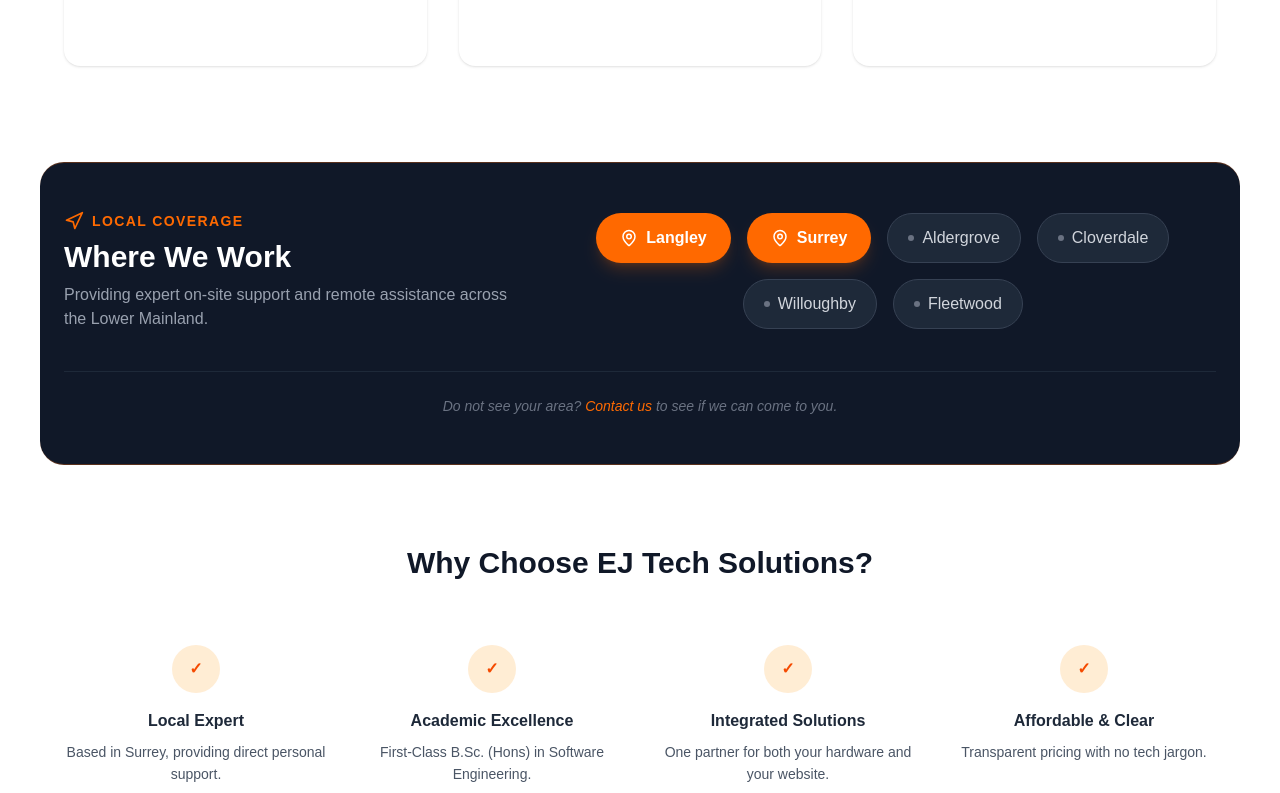
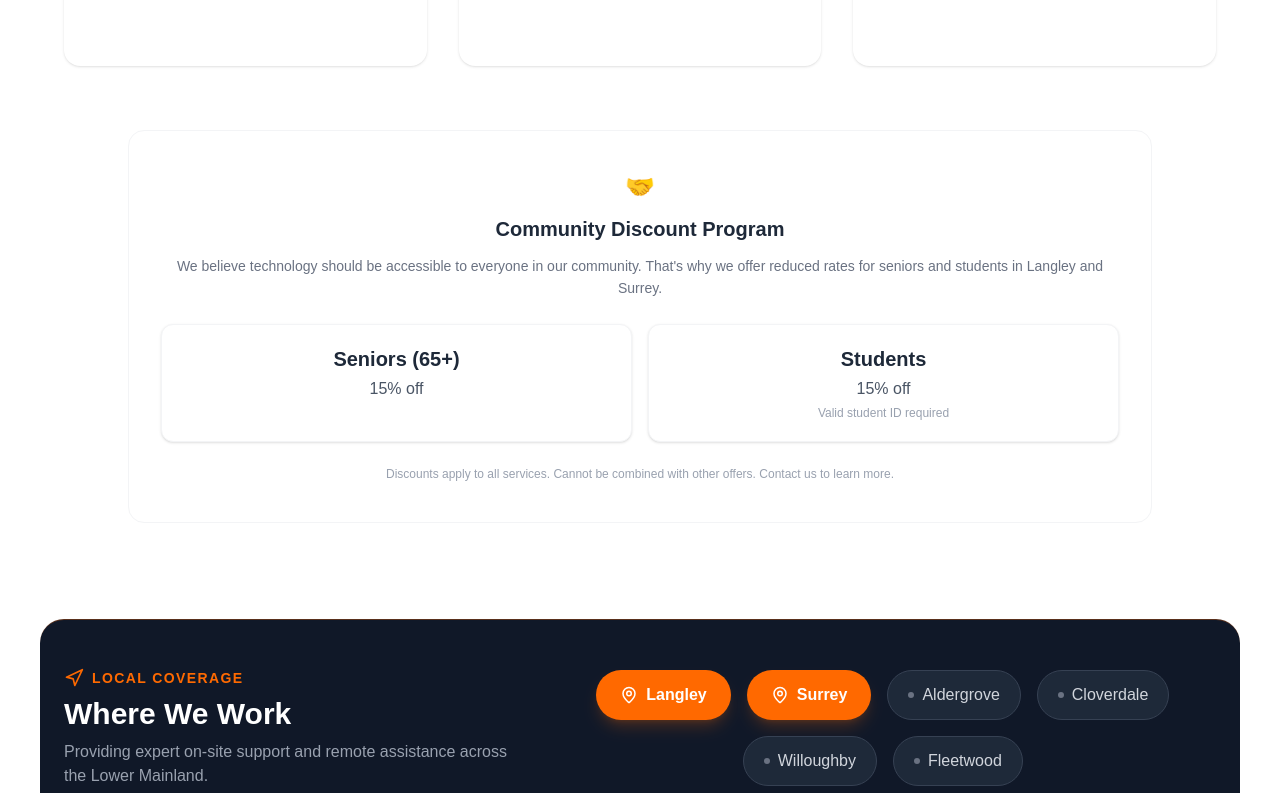
Before and after one commit to ERA-46/ej-tech-solutions, a Next.js app: page / in a window 1280 px wide. Shown: the part 1307-2100 px from the top of the page. Built offline with nearby package versions, Linux system fonts and the light colour scheme.

Commit message:
added discount section

```diff
--- a/components/ServiceArea.tsx
+++ b/components/ServiceArea.tsx
@@ -9,7 +9,6 @@
       <div className="container mx-auto px-6">
         <div className="flex flex-col lg:flex-row items-center justify-between gap-8">
 
-          {/* Text Content */}
           <div className="text-center lg:text-left">
             <div className="flex items-center justify-center lg:justify-start gap-2 text-orange-500 mb-2">
               <Navigation size={20} className="animate-pulse" />
@@ -21,7 +20,6 @@
             </p>
           </div>
 
-          {/* Location Badges */}
           <div className="flex flex-wrap justify-center gap-4 max-w-2xl">
             {mainCities.map((city) => (
               <div
@@ -46,7 +44,6 @@
 
         </div>
 
-        {/* Trust Footer */}
         <div className="mt-10 pt-6 border-t border-gray-800 text-center">
           <p className="text-sm text-gray-500 italic">
             Do not see your area? <a href="#contact" className="text-orange-500 hover:underline">Contact us</a> to see if we can come to you.
--- a/components/Services.tsx
+++ b/components/Services.tsx
@@ -3,37 +3,37 @@
 const serviceCategories = [
   {
     title: "IT Support",
-    description: "Reliable technical assistance for your business hardware and systems.", // [cite: 90, 91]
+    description: "Reliable technical assistance for your business hardware and systems.",
     icon: <Monitor className="w-8 h-8 text-orange-500" />,
     items: [
-      "Computer & Laptop Setup", // [cite: 46, 92]
-      "Software Troubleshooting", // [cite: 47, 92]
-      "Virus & Malware Cleanup", // [cite: 49, 92]
-      "Custom PC Builds & Upgrades" // [cite: 51]
+      "Computer & Laptop Setup",
+      "Software Troubleshooting",
+      "Virus & Malware Cleanup",
+      "Custom PC Builds & Upgrades"
     ],
     accent: "border-orange-500"
   },
   {
     title: "Web Services",
-    description: "Modern, mobile-responsive websites designed to grow your online presence.", // [cite: 91, 94]
+    description: "Modern, mobile-responsive websites designed to grow your online presence.",
     icon: <Globe className="w-8 h-8 text-blue-500" />,
     items: [
-      "Custom Business Websites", // [cite: 53, 94]
-      "Google Business Profile Setup", // [cite: 56, 95]
-      "SEO & Performance Optimization", // [cite: 55, 95]
-      "Website Maintenance" // [cite: 54]
+      "Custom Business Websites",
+      "Google Business Profile Setup",
+      "SEO & Performance Optimization",
+      "Website Maintenance"
     ],
     accent: "border-blue-500"
   },
   {
     title: "Ongoing Support",
-    description: "Peace of mind with monthly plans to keep your technology secure and updated.", // [cite: 57, 58]
+    description: "Peace of mind with monthly plans to keep your technology secure and updated.",
     icon: <ShieldCheck className="w-8 h-8 text-green-500" />,
     items: [
-      "Monthly IT & Web Support", // [cite: 58, 175]
-      "System & Data Backups", // [cite: 59, 60]
-      "Security Checks", // [cite: 60]
-      "Regular Software Updates" // [cite: 59]
+      "Monthly IT & Web Support",
+      "System & Data Backups",
+      "Security Checks",
+      "Regular Software Updates"
     ],
     accent: "border-green-500"
   }
@@ -78,6 +78,28 @@
           ))}
         </div>
       </div>
+      <div className="mt-16 bg-gray-90 border border-gray-100 rounded-2xl px-8 py-10 max-w-5xl mx-auto text-center">
+  <span className="inline-block text-2xl mb-3">🤝</span>
+  <h3 className="text-xl font-bold text-gray-800 mb-3">Community Discount Program</h3>
+  <p className="text-gray-500 text-sm leading-relaxed mb-6">
+    We believe technology should be accessible to everyone in our community.
+    That&apos;s why we offer reduced rates for seniors and students in Langley and Surrey.
+  </p>
+  <div className="flex flex-col sm:flex-row gap-4 justify-center">
+    <div className="flex-1 bg-white border border-gray-100 rounded-xl px-6 py-5 shadow-sm">
+      <p className="text-xl font-bold text-gray-800 mb-1">Seniors (65+)</p>
+      <p className="text-l font-medium text-gray-600">15% off</p>
+    </div>
+    <div className="flex-1 bg-white border border-gray-100 rounded-xl px-6 py-5 shadow-sm">
+      <p className="text-xl font-bold text-gray-800 mb-1">Students</p>
+      <p className="text-l font-medium text-gray-600">15% off</p>
+      <p className="text-xs text-gray-400 mt-1">Valid student ID required</p>
+    </div>
+  </div>
+  <p className="text-xs text-gray-400 mt-6">
+    Discounts apply to all services. Cannot be combined with other offers. Contact us to learn more.
+  </p>
+</div>
     </section>
   );
 }
--- a/components/WhyUs.tsx
+++ b/components/WhyUs.tsx
@@ -1,7 +1,7 @@
 export function WhyUs() {
   const features = [
     { title: "Local Expert", desc: "Based in Surrey, providing direct personal support." }, // cite: 69, 112
-    { title: "Academic Excellence", desc: "First-Class B.Sc. (Hons) in Software Engineering." }, // cite: 166, 169
+    { title: "Academic Excellence", desc: "PBD in Computer & Information Systems, B.Sc. (Hons) in Software Engineering." }, // cite: 166, 169
     { title: "Integrated Solutions", desc: "One partner for both your hardware and your website." }, // cite: 110
     { title: "Affordable & Clear", desc: "Transparent pricing with no tech jargon." } // cite: 112, 127
   ];
```
